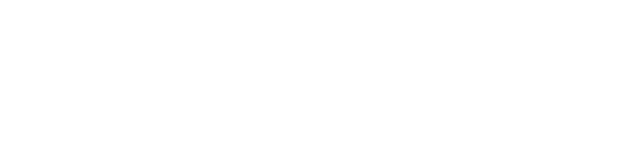
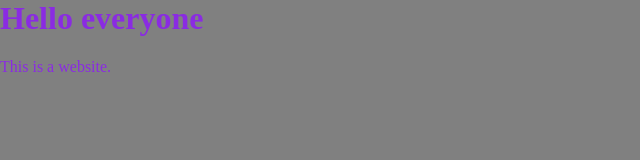
Before and after one commit to kevin-foreman/my--first--website, a plain HTML site: page index.html in a window 1280 px wide. Shown: the whole page, without its empty margins (0-640 px from the left). Drawn offline with Linux system fonts and the light colour scheme.

Commit message:
Few changes to html file

```diff
--- a/index.html
+++ b/index.html
@@ -4,9 +4,16 @@
     <meta charset="UTF-8">
     <meta http-equiv="X-UA-Compatible" content="IE=edge">
     <meta name="viewport" content="width=device-width, initial-scale=1.0">
+    <link rel="stylesheet" href="style.css">
     <title>Kevin Foreman</title>
 </head>
 <body>
-
+    <div class="awesome" id="kevinforeman">
+        <h1>Hello everyone</h1>
+        <p class="awesome">
+            This is a website.
+        </p>
+        <a></a>
+    </div>
 </body>
 </html>
--- a/style.css
+++ b/style.css
@@ -0,0 +1,10 @@
+body, p {
+  color: blueviolet;
+  margin: 0;
+  font-size: 16px;
+  background-color: grey;
+}
+
+h1 {
+  margin-top: 0;
+}
```
